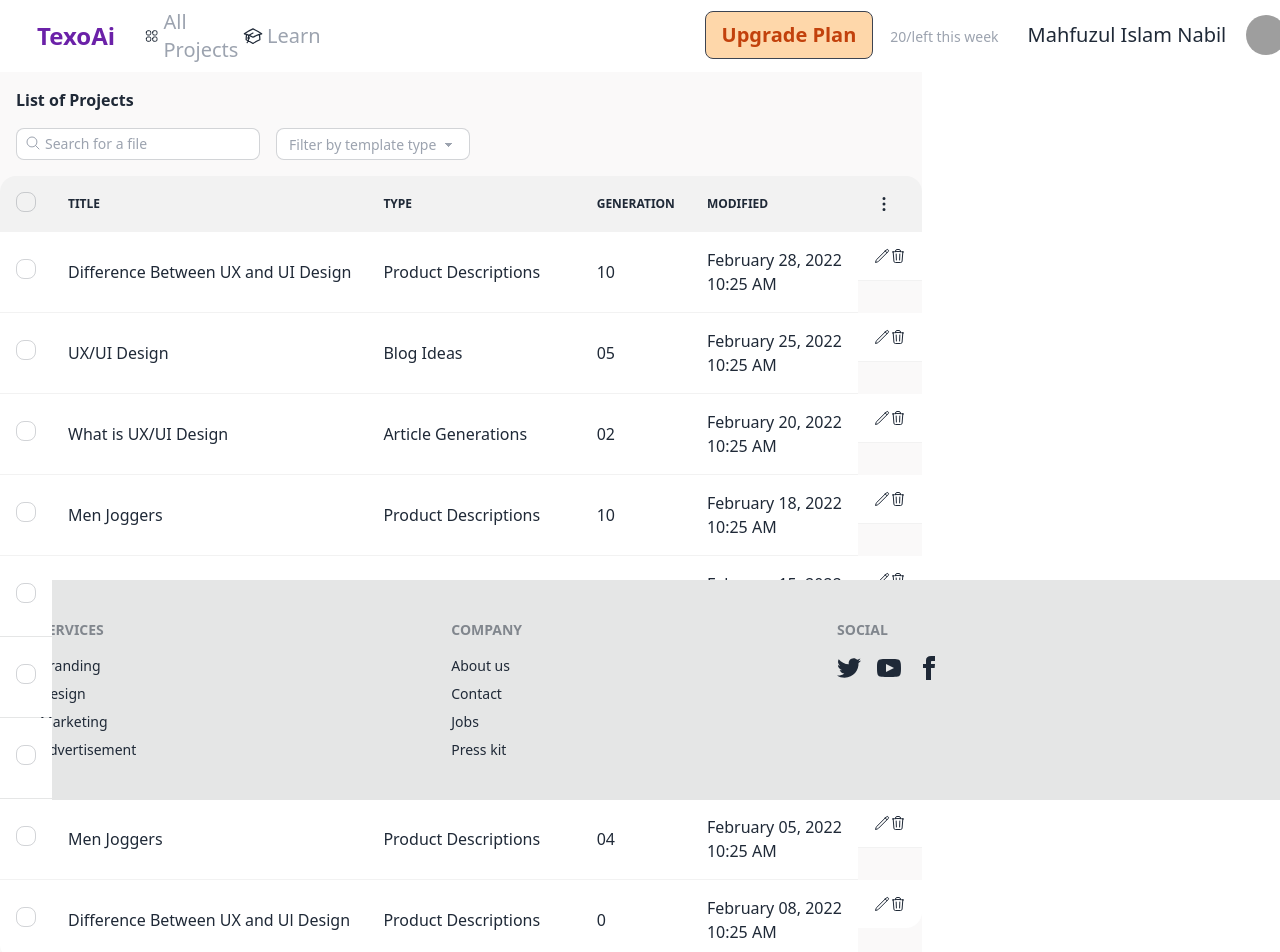
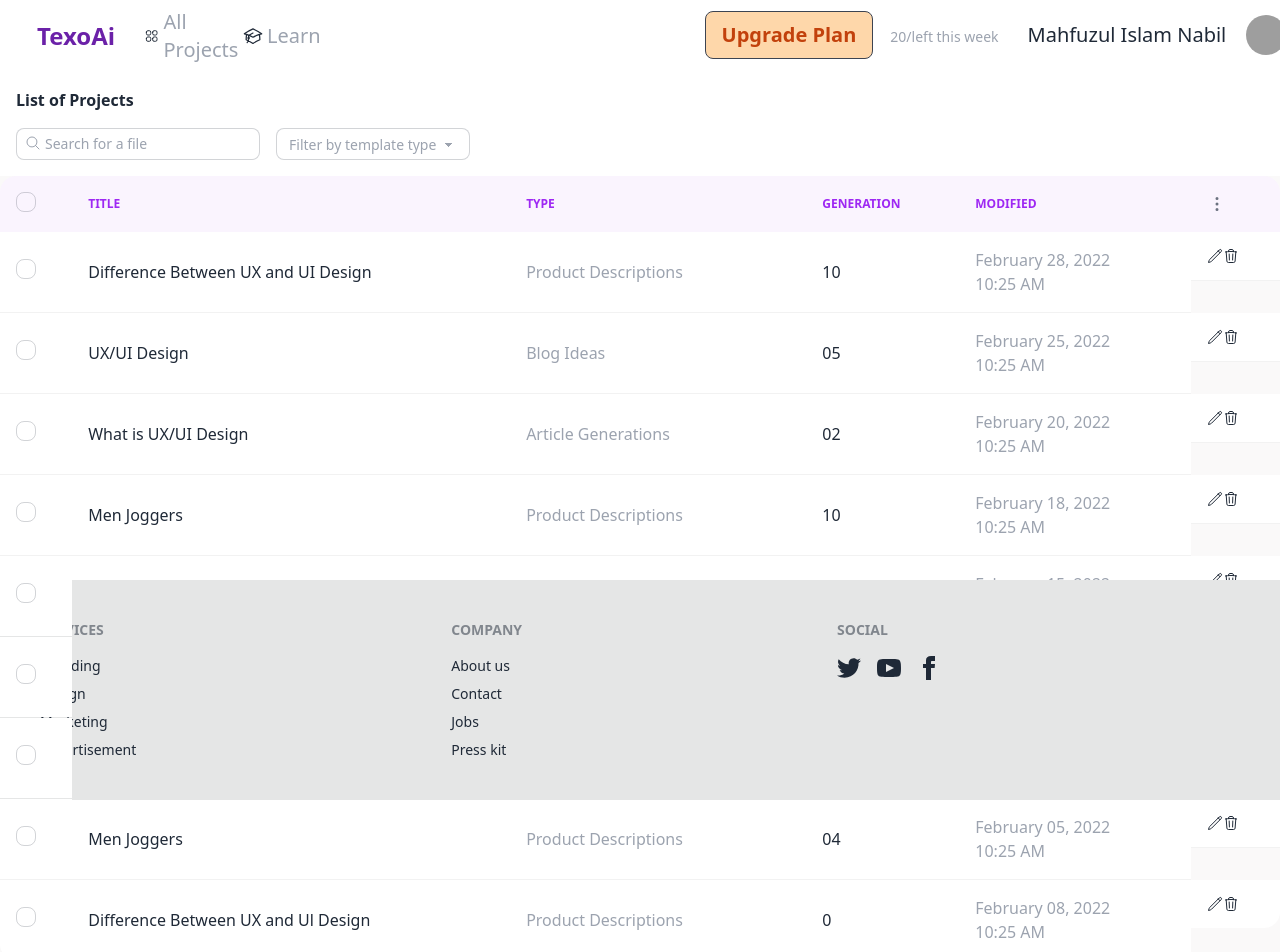
Before and after one commit to darkimpow/ai-writer-app-final, a React (Create React App) app: page /dashboard/projects in a window 1280 px wide. Shown: the top 952 px of the page. Built offline with nearby package versions, Linux system fonts and the light colour scheme; grey boxes are pictures that could not be loaded.

Commit message:
text colors adjusted

```diff
--- a/src/pages/projects/TableBody.js
+++ b/src/pages/projects/TableBody.js
@@ -4,27 +4,27 @@ import TableHeader from "./TableHeader";
 export const TableBody = () => {
 // function TableBody(props) {
     return (
-        <div className={'bg-[#faf9f9]'}>
+        <div className={'bg-[#faf9f9] w-full'}>
 
             {/*!*title - search - filter*/}
             <TableHeader />
 
             {/*table*/}
-            <div className="overflow-x-auto">
+            <div className="overflow-x-auto ">
                 <table className="table w-full">
                     {/* head */}
                     <thead>
                     <tr>
-                        <th>
+                        <th className={'bg-[#faf4fe]'}>
                             <label>
                                 <input type="checkbox" className="checkbox checkbox-sm" />
                             </label>
                         </th>
-                        <th>Title</th>
-                        <th>Type</th>
-                        <th>Generation</th>
-                        <th>Modified</th>
-                        <th>
+                        <th className={'bg-[#faf4fe] text-[#9e28f3]'}>Title</th>
+                        <th className={'bg-[#faf4fe] text-[#9e28f3]'}>Type</th>
+                        <th className={'bg-[#faf4fe] text-[#9e28f3]'}>Generation</th>
+                        <th className={'bg-[#faf4fe] text-[#9e28f3]'}>Modified</th>
+                        <th className={'bg-[#faf4fe] text-gray-500'}>
                             <svg xmlns="http://www.w3.org/2000/svg" viewBox="0 0 20 20" fill="currentColor" className="w-5 h-5">
                                 <path d="M10 3a1.5 1.5 0 110 3 1.5 1.5 0 010-3zM10 8.5a1.5 1.5 0 110 3 1.5 1.5 0 010-3zM11.5 15.5a1.5 1.5 0 10-3 0 1.5 1.5 0 003 0z" />
                             </svg>
@@ -40,9 +40,9 @@ export const TableBody = () => {
                             </label>
                         </th>
                         <td>Difference Between UX and UI Design</td>
-                        <td>Product Descriptions</td>
+                        <td className={'text-gray-400'}>Product Descriptions</td>
                         <td>10</td>
-                        <td>
+                        <td className={'text-gray-400'}>
                             <div>
                                 February 28, 2022
                             </div>
@@ -71,9 +71,9 @@ export const TableBody = () => {
                             </label>
                         </th>
                         <td>UX/UI Design</td>
-                        <td>Blog Ideas</td>
+                        <td className={'text-gray-400'}>Blog Ideas</td>
                         <td>05</td>
-                        <td>
+                        <td className={'text-gray-400'}>
                             <div>
                                 February 25, 2022
                             </div>
@@ -102,9 +102,9 @@ export const TableBody = () => {
                             </label>
                         </th>
                         <td>What is UX/UI Design</td>
-                        <td>Article Generations</td>
+                        <td className={'text-gray-400'}>Article Generations</td>
                         <td>02</td>
-                        <td>
+                        <td className={'text-gray-400'}>
                             <div>
                                 February 20, 2022
                             </div>
@@ -133,9 +133,9 @@ export const TableBody = () => {
                             </label>
                         </th>
                         <td>Men Joggers</td>
-                        <td>Product Descriptions</td>
+                        <td className={'text-gray-400'}>Product Descriptions</td>
                         <td>10</td>
-                        <td>
+                        <td className={'text-gray-400'}>
                             <div>
                                 February 18, 2022
                             </div>
@@ -164,9 +164,9 @@ export const TableBody = () => {
                             </label>
                         </th>
                         <td>What is UX/UI Design</td>
-                        <td>Blog Intro</td>
+                        <td className={'text-gray-400'}>Blog Intro</td>
                         <td>05</td>
-                        <td>
+                        <td className={'text-gray-400'}>
                             <div>
                                 February 15, 2022
                             </div>
@@ -195,9 +195,9 @@ export const TableBody = () => {
                             </label>
                         </th>
                         <td>Web Design</td>
-                        <td>Content Rephrase</td>
+                        <td className={'text-gray-400'}>Content Rephrase</td>
                         <td>10</td>
-                        <td>
+                        <td className={'text-gray-400'}>
                             <div>
                                 February 10, 2022
                             </div>
@@ -226,9 +226,9 @@ export const TableBody = () => {
                             </label>
                         </th>
                         <td>Difference Between UX and UI Design</td>
-                        <td>Landing Pages Headline</td>
+                        <td className={'text-gray-400'}>Landing Pages Headline</td>
                         <td>08</td>
-                        <td>
+                        <td className={'text-gray-400'}>
                             <div>
                                 February 08, 2022
                             </div>
@@ -257,9 +257,9 @@ export const TableBody = () => {
                             </label>
                         </th>
                         <td>Men Joggers</td>
-                        <td>Product Descriptions</td>
+                        <td className={'text-gray-400'}>Product Descriptions</td>
                         <td>04</td>
-                        <td>
+                        <td className={'text-gray-400'}>
                             <div>
                                 February 05, 2022
                             </div>
@@ -288,9 +288,9 @@ export const TableBody = () => {
                             </label>
                         </th>
                         <td>Difference Between UX and Ul Design</td>
-                        <td>Product Descriptions</td>
+                        <td className={'text-gray-400'}>Product Descriptions</td>
                         <td>0</td>
-                        <td>
+                        <td className={'text-gray-400'}>
                             <div>
                                 February 08, 2022
                             </div>
--- a/src/pages/projects/TableHeader.js
+++ b/src/pages/projects/TableHeader.js
@@ -2,7 +2,7 @@ import React from 'react';
 
 function TableHeader(props) {
     return (
-        <>
+        <div className={'bg-white'}>
             {/*title*/}
             <div className={'pl-4 pt-4 font-bold'}>List of Projects</div>
 
@@ -32,7 +32,7 @@ function TableHeader(props) {
                     </select>
                 </div>
             </div>
-        </>
+        </div>
     );
 }
 
```
